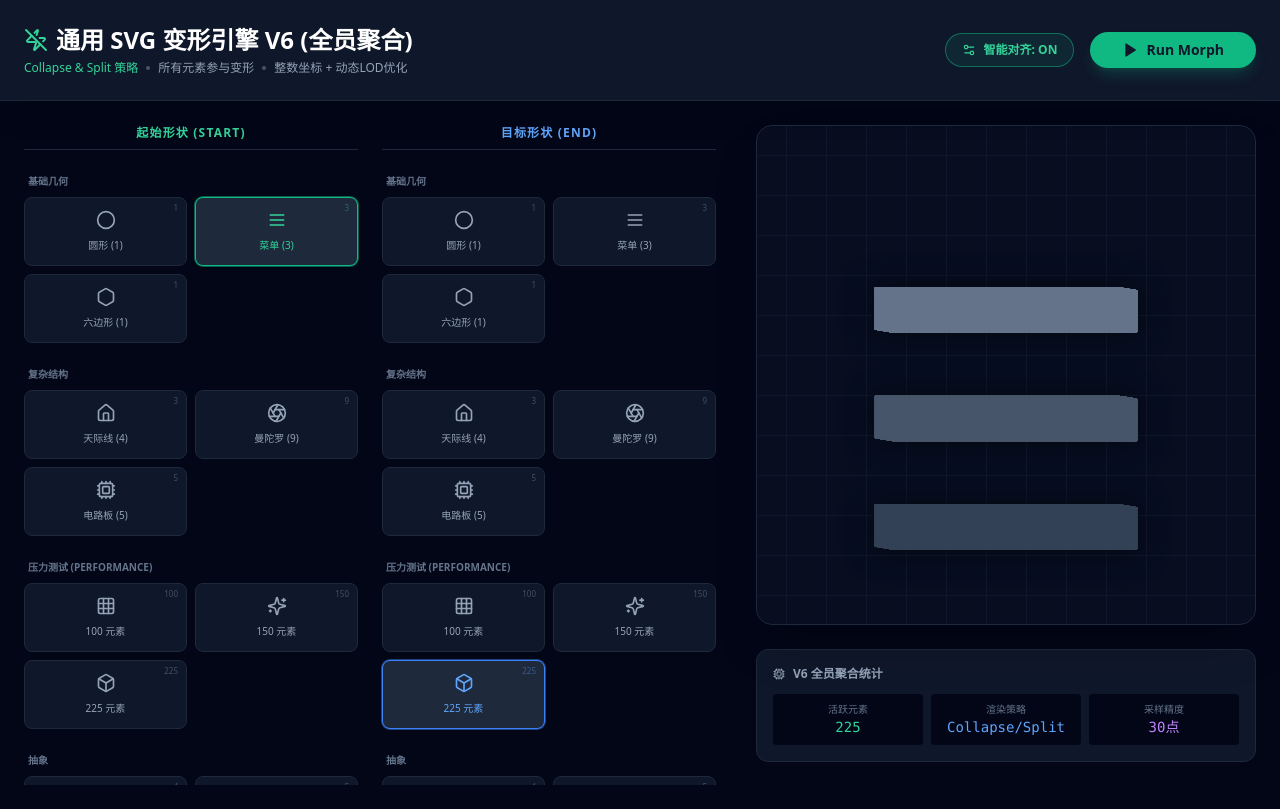
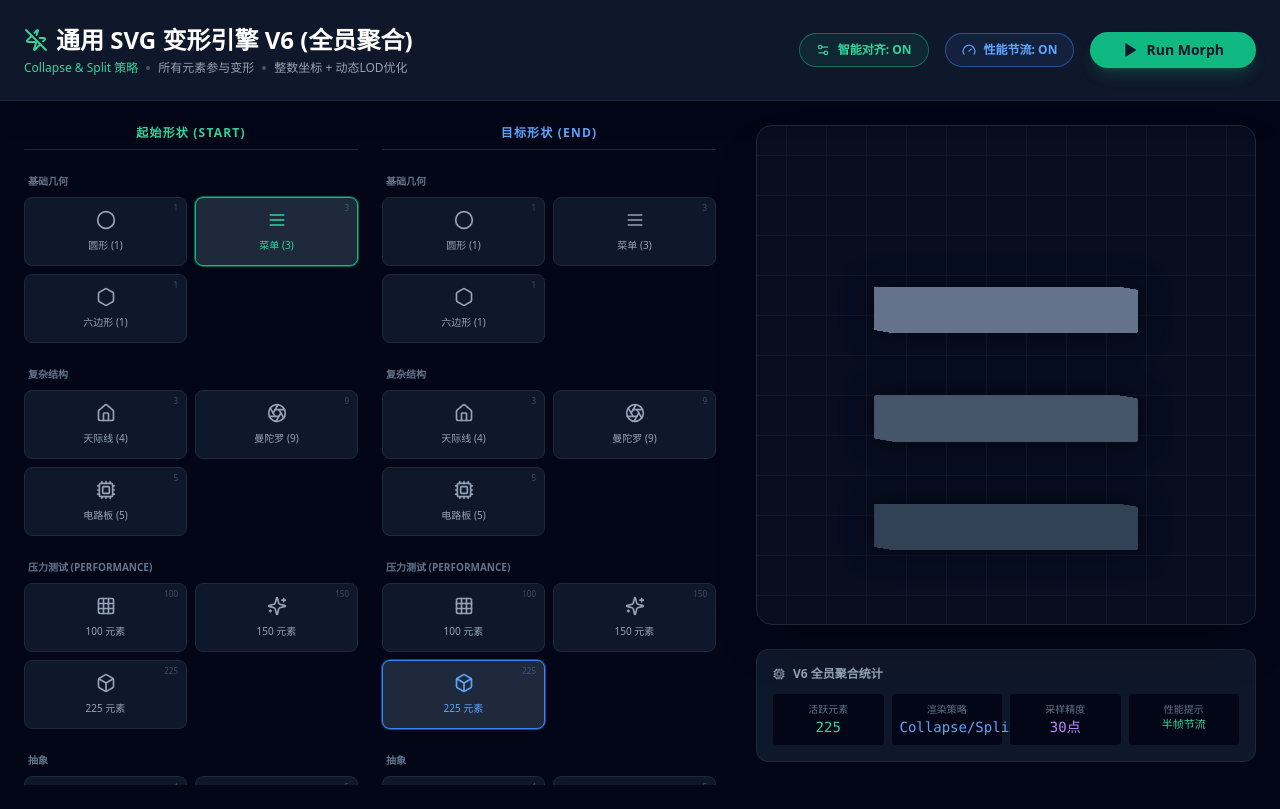
Before and after one commit to eagle-dai/universal-svg-morph, a React (Vite) app: page / in a window 1280 px wide. Built offline with nearby package versions, Linux system fonts and the light colour scheme.

Commit message:
Add performance throttle toggle for stress morphing (#5)

```diff
--- a/src/components/UniversalMorph.jsx
+++ b/src/components/UniversalMorph.jsx
@@ -290,6 +290,7 @@ export default function UniversalMorph() {
   const [endKey, setEndKey] = useState('grid225');
   const [isPlaying, setIsPlaying] = useState(false);
   const [optimize, setOptimize] = useState(true);
+  const [perfThrottle, setPerfThrottle] = useState(true);
 
   const progressRef = useRef(0);
   const registryRef = useRef(new Map());
@@ -322,13 +323,17 @@ export default function UniversalMorph() {
     let startTime;
     let reqId;
     const duration = 2000;
+    const shouldThrottle = perfThrottle && isMassive;
+    frameCountRef.current = 0;
 
     const animate = (time) => {
       if (!startTime) startTime = time;
 
-      // FPS Throttling (可选，目前注释掉以追求流畅度)
       frameCountRef.current++;
-      // if (isMassive && frameCountRef.current % 2 !== 0) { ... }
+      if (shouldThrottle && frameCountRef.current % 2 !== 0) {
+        reqId = requestAnimationFrame(animate);
+        return;
+      }
 
       const elapsed = time - startTime;
       const t = Math.min(elapsed / duration, 1);
@@ -364,7 +369,7 @@ export default function UniversalMorph() {
 
     reqId = requestAnimationFrame(animate);
     return () => cancelAnimationFrame(reqId);
-  }, [isPlaying, isMassive]);
+  }, [isPlaying, isMassive, perfThrottle]);
 
   const handleReset = (resetToFinal = false) => {
     const t = resetToFinal ? 1 : 0;
@@ -441,6 +446,18 @@ export default function UniversalMorph() {
           >
             <Settings2 size={14} />
             {optimize ? "智能对齐: ON" : "智能对齐: OFF"}
+          </button>
+
+          <button
+            onClick={() => { setPerfThrottle(!perfThrottle); handleReset(false); }}
+            className={`flex items-center gap-2 px-4 py-2 rounded-full text-xs font-bold transition-all border ${
+              perfThrottle
+                ? 'bg-blue-500/10 border-blue-500/50 text-blue-400'
+                : 'bg-slate-800 border-slate-700 text-slate-500'
+            }`}
+          >
+            <Gauge size={14} />
+            {perfThrottle ? "性能节流: ON" : "性能节流: OFF"}
           </button>
 
           <button
@@ -551,7 +568,7 @@ export default function UniversalMorph() {
               <h4 className="text-xs font-bold text-slate-400 mb-3 flex items-center gap-2">
                   <Cpu size={12}/> V6 全员聚合统计
               </h4>
-              <div className="grid grid-cols-3 gap-2 text-center">
+              <div className="grid grid-cols-4 gap-2 text-center">
                   <div className="bg-slate-950 rounded p-2">
                       <div className="text-[10px] text-slate-500">活跃元素</div>
                       <div className="text-sm font-mono text-emerald-400">{maxPaths}</div>
@@ -564,6 +581,12 @@ export default function UniversalMorph() {
                       <div className="text-[10px] text-slate-500">采样精度</div>
                       <div className="text-sm font-mono text-purple-400">{staticSamples}点</div>
                   </div>
+                  <div className="bg-slate-950 rounded p-2">
+                      <div className="text-[10px] text-slate-500">性能提示</div>
+                      <div className={`text-[11px] font-mono ${perfThrottle && isMassive ? 'text-emerald-400' : 'text-slate-400'}`}>
+                        {perfThrottle && isMassive ? "半帧节流" : "全帧渲染"}
+                      </div>
+                  </div>
               </div>
           </div>
         </div>
```
